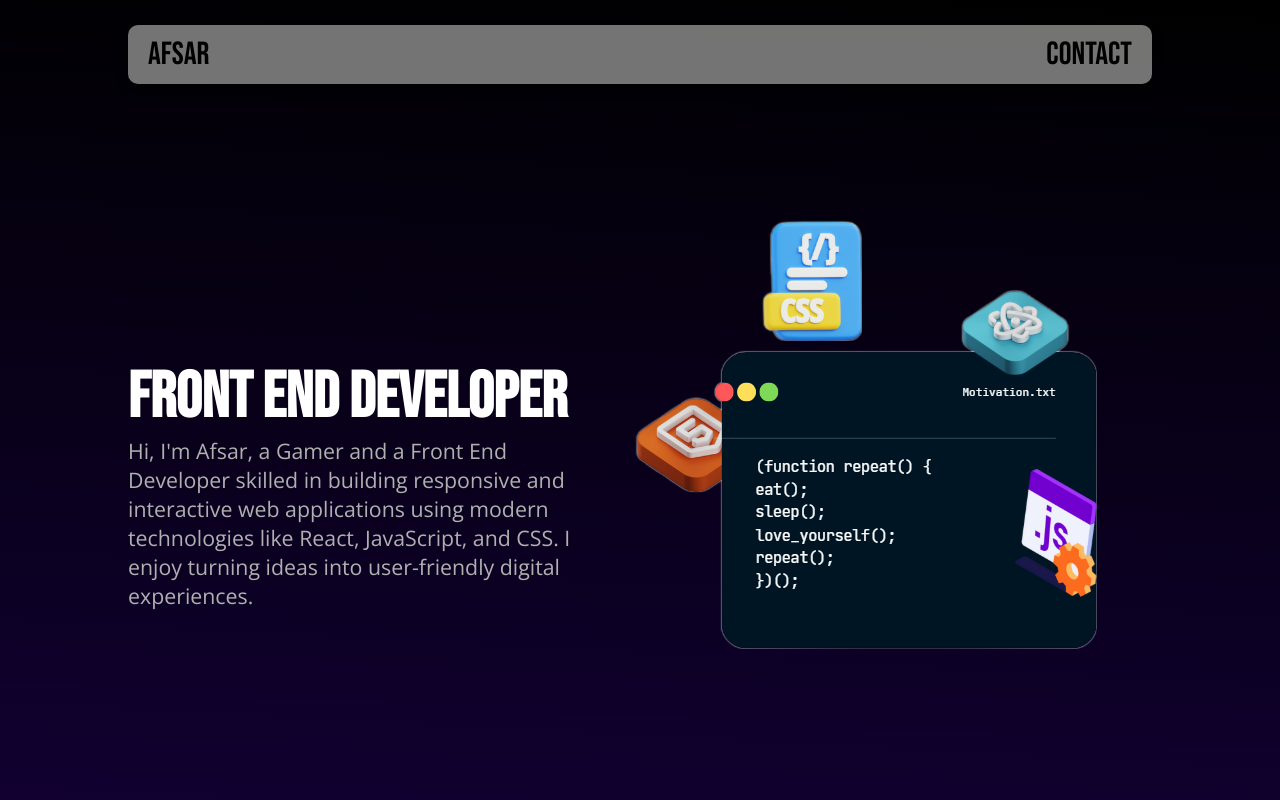
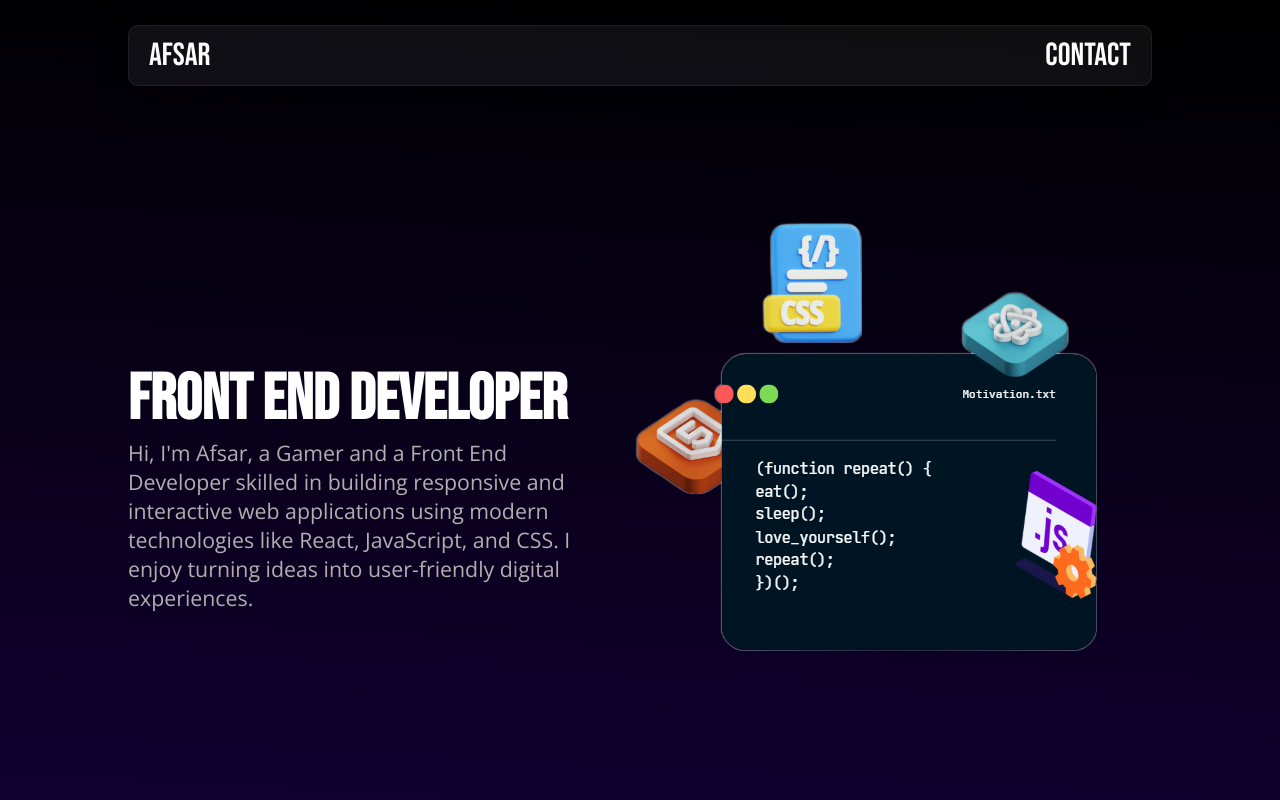
Before and after one commit to Afsar-D/portfolio, a React (Vite) app: page / in a window 1280 px wide. Shown: the top 800 px of the page. Built offline with nearby package versions, Linux system fonts and the light colour scheme; a web font is replaced by a local one.

Commit message:
update index.css

```diff
--- a/src/index.css
+++ b/src/index.css
@@ -47,10 +47,20 @@ nav {
     margin-top: 25px;
     padding: 10px 20px;
     border-radius: 10px;
-    background-color: rgba(255, 255, 250, 0.453);
+    background: rgba(255, 255, 255, 0.06); /* subtle translucent base */
+    border: 1px solid rgba(255, 255, 255, 0.12); /* soft glass edge */
+    -webkit-backdrop-filter: blur(8px) saturate(120%);
+    backdrop-filter: blur(8px) saturate(120%); /* blur + slight saturation for glass look */
+    background-clip: padding-box; /* keep border crisp */
+    box-shadow: 0 8px 30px rgba(0, 0, 0, 0.45);
     z-index: 9999;
-    backdrop-filter: blur(10px);
-    box-shadow: 0px 6px 10px rgba(0, 0, 0, 0.7);
+    transition: background 200ms ease, box-shadow 200ms ease, transform 200ms ease;
+}
+
+/* optional subtle hover/active state */
+nav:hover {
+    background: rgba(255, 255, 255, 0.09);
+    box-shadow: 0 12px 40px rgba(0, 0, 0, 0.5);
 }
 
 nav ul {
@@ -62,11 +72,11 @@ nav ul {
 
 nav ul li {
     font-family: "Bebas Neue", sans-serif;
+    transition: all 200ms ease-in-out;
 }
 
 nav ul li:hover {
     transform: scale(1.04);
-    transition: all 200ms ease-in-out;
     color: rgb(255, 255, 255);
 }
 
@@ -77,7 +87,7 @@ nav ul li a:hover {
 nav ul li,
 nav ul li a {
     font-size: 1.5rem;
-    color: black;
+    color: rgb(253, 253, 253);
 }
 
 nav ul a {
@@ -88,7 +98,7 @@ nav ul a {
 
 /* ------------ */
 
-/* -----Main Part----- */
+/* -----Body Part----- */
 /* Intro section */
 .intro {
     height: 100vh;
@@ -153,9 +163,15 @@ nav ul a {
     margin-top: 10px;
 }
 
+.skills ul li img {
+    height: 120px;
+    margin-bottom: 30px;
+    transition: transform 200ms ease-in-out;
+    will-change: transform;
+}
+
 .skills ul li:hover img {
     transform: scale(1.1);
-    transition: all 200ms ease-in;
 }
 
 .skills ul li:hover span {
@@ -338,7 +354,7 @@ nav ul a {
     display: block;
     text-align: center;
     padding: 10px 0;
-    background-color: rgb(57, 57, 57);
+    background-color: rgb(22, 22, 22);
 }
 
 
@@ -348,6 +364,10 @@ nav ul a {
 @media (max-width: 768px) {
     .container {
         width: 90vw;
+    }
+
+    nav ul li a{
+        font-size: 1.2rem;
     }
 
     .intro {
@@ -422,4 +442,7 @@ nav ul a {
     .certificates .title h5 {
         font-size: 0.7rem;
     }
+    #footer{
+        height: 7vh;
+    }
 }
```
